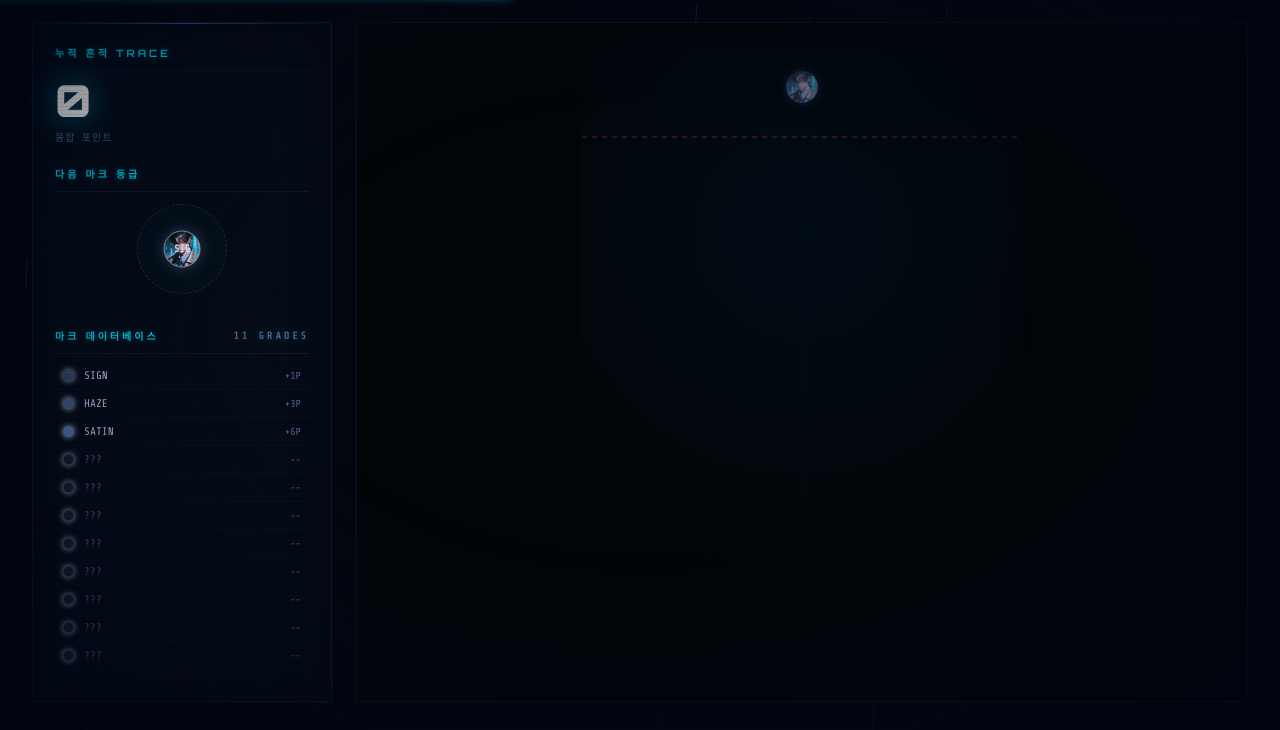
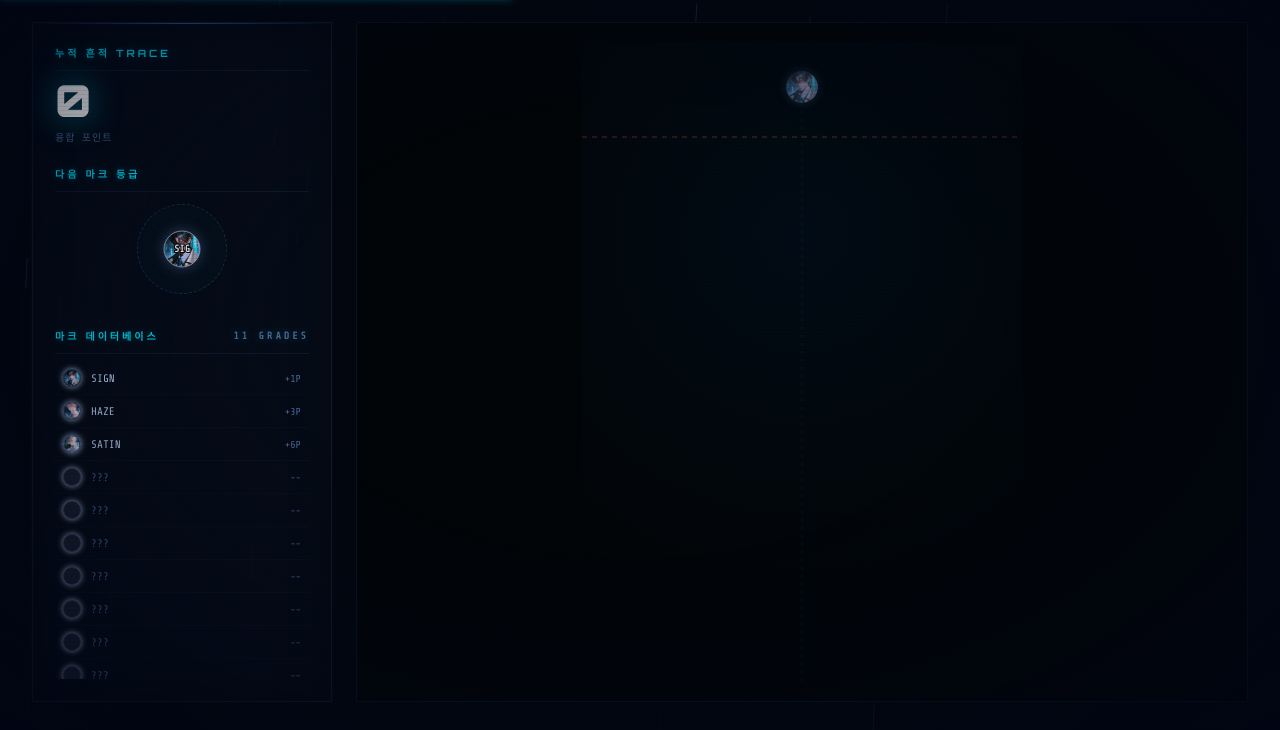
Before and after one commit to WHOYOU-Design/Cove, a plain HTML site: page index.html in a window 1280 px wide. Shown: the part 70-800 px from the top of the page. Drawn offline with nearby package versions, Linux system fonts and the light colour scheme; animation ran at ten frames a second.

Commit message:
Update index.html

```diff
--- a/index.html
+++ b/index.html
@@ -396,7 +396,7 @@
         .db-row-item:hover { background: rgba(80,160,255,0.04); }
 
         .db-circle-color {
-            width: 11px; height: 11px;
+            width: 18px; height: 18px;
             border-radius: 50%; flex-shrink: 0;
             border: 1px solid rgba(255,255,255,0.3);
             box-shadow: 0 0 6px currentColor;
@@ -1030,7 +1030,7 @@
             border-left: 1px solid var(--border-dim);
         }
         .audio-btn {
-            background: transparent border: 1px solid var(--border-mid);
+            background: transparent; border: 1px solid var(--border-mid);
             color: var(--text-primary); border-radius: 4px;
             padding: 4px 8px; cursor: pointer;
             font-size: 12px; transition: all 0.2s;
@@ -1458,10 +1458,6 @@ function toggleBgm() {
     }
 }
 
-function changeVolume(val) {
-    bgm.volume = parseFloat(val);
-}
-
 // 브라우저 자동재생 정책 대응
 document.body.addEventListener('click', function initBgm() {
     if (bgm.paused && isBgmEnabled) {
@@ -1611,7 +1607,7 @@ function triggerTab(e, id) {
 }
 
 // ============================================================
-// MODULE 1: MARK CONDENSATION (SUIKA)
+// MODULE 1: MARK CONDENSATION (SUIKA) - IMAGES FULLY INTEGRATED
 // ============================================================
 const SUIKA_UNITS = [
     { id:1,  name:"SIGN",    r:16,  pts:1,  color:"#3a4a6b" },
@@ -1627,19 +1623,25 @@ const SUIKA_UNITS = [
     { id:11, name:"GASOLINE",r:130, pts:66, color:"#00e676" },
 ];
 
-const SUIKA_IMAGES = [];
-for (let i = 1; i <= 11; i++) {
-    const img = new Image();
-    img.src = `A${i}.PNG`;
-    SUIKA_IMAGES.push(img);
-}
-
 let sEngine, sWorld, sRunner, sCanvas, sCtx;
 let sFruits = [], sScore = 0;
 let sCurLevel = 1, sNextLevel = 1;
 let sCanDrop = true, sGameOver = false;
 let suikaRunning = false, sGhostX = 220, sAnimId = null;
 let sUnlockedLevels = new Set([1, 2, 3]); // 초기 해금 등급
+
+// ★ 이미지 완벽 연동 구간 ★
+// 로딩 시점에 지연이 발생해도 미리보기 창에 즉시 다시 그려지도록 onload 이벤트 추가
+const SUIKA_IMAGES = [];
+for (let i = 1; i <= 11; i++) {
+    const img = new Image();
+    img.onload = () => {
+        // 이미지가 로딩 완료되는 순간 현재 넥스트 캔버스에 속해있다면 다시 그려줌
+        if (sNextLevel === i) drawNextPreview();
+    };
+    img.src = `A${i}.PNG`; // 정확하게 A1.PNG ~ A11.PNG 경로 사용
+    SUIKA_IMAGES.push(img);
+}
 
 function buildMarkDB() {
     const list = document.getElementById('mark-db-list');
@@ -1648,8 +1650,13 @@ function buildMarkDB() {
         const unlocked = sUnlockedLevels.has(u.id);
         const d = document.createElement('div');
         d.className = 'db-row-item';
+        // 좌측 목록에서도 이미지가 보이도록 사이즈(18px) 키우고 백그라운드로 이미지 삽입
         d.innerHTML = `
-            <div class="db-circle-color" style="background:${unlocked ? u.color : '#1a2030'}; border-color:${unlocked ? u.color : '#2a3a50'};"></div>
+            <div class="db-circle-color" style="
+                width: 18px; height: 18px;
+                background: ${unlocked ? `url('A${u.id}.PNG') center/cover no-repeat` : '#1a2030'};
+                border-color: ${unlocked ? u.color : '#2a3a50'};">
+            </div>
             <div class="db-name" style="${unlocked ? '' : 'color:var(--text-muted);'}">${unlocked ? u.name : '???'}</div>
             <div class="db-pts">${unlocked ? '+'+u.pts+'P' : '--'}</div>
         `;
@@ -1763,25 +1770,31 @@ function drawNextPreview() {
     const nx = nc.getContext('2d');
     nx.clearRect(0,0,60,60);
     const u = SUIKA_UNITS[sNextLevel-1];
-    // glow
+
+    // 배경색 채우기
     nx.shadowBlur = 14; nx.shadowColor = u.color;
     nx.fillStyle = u.color;
     nx.beginPath(); nx.arc(30,30,18,0,Math.PI*2); nx.fill();
     nx.shadowBlur = 0;
 
-    // Draw Image
+    // 이미지 그리기
     nx.save();
     nx.beginPath(); nx.arc(30,30,18,0,Math.PI*2); nx.clip();
     const nImg = SUIKA_IMAGES[sNextLevel-1];
-    if (nImg.complete && nImg.naturalWidth !== 0) {
+    if (nImg && nImg.complete && nImg.naturalWidth !== 0) {
         nx.drawImage(nImg, 30-18, 30-18, 36, 36);
     }
     nx.restore();
 
+    // 테두리
     nx.strokeStyle = 'rgba(255,255,255,0.5)'; nx.lineWidth = 1;
     nx.beginPath(); nx.arc(30,30,18,0,Math.PI*2); nx.stroke();
+
+    // 텍스트 (이미지가 들어갔으므로 이름도 테두리 넣어 가독성 확보)
     nx.fillStyle = '#fff'; nx.font = 'bold 10px Share Tech Mono';
     nx.textAlign = 'center'; nx.textBaseline = 'middle';
+    nx.lineWidth = 2; nx.strokeStyle = '#000';
+    nx.strokeText(u.name.substring(0,3), 30, 30);
     nx.fillText(u.name.substring(0,3), 30, 30);
 }
 
@@ -1795,7 +1808,7 @@ function renderSuika() {
     sCtx.beginPath(); sCtx.moveTo(0,95); sCtx.lineTo(440,95); sCtx.stroke();
     sCtx.setLineDash([]);
 
-    // drop guide
+    // drop guide (현재 들고 있는 과일 투명하게 그리기)
     if (sCanDrop && !sGameOver) {
         const rad = SUIKA_UNITS[sCurLevel-1].r;
         const tx = Math.max(rad+4, Math.min(440-rad-4, sGhostX));
@@ -1803,21 +1816,23 @@ function renderSuika() {
         sCtx.setLineDash([3,5]);
         sCtx.beginPath(); sCtx.moveTo(tx,45); sCtx.lineTo(tx,640); sCtx.stroke();
         sCtx.setLineDash([]);
+
         const u = SUIKA_UNITS[sCurLevel-1];
         sCtx.shadowBlur = 10; sCtx.shadowColor = u.color;
         sCtx.fillStyle = u.color; sCtx.globalAlpha = 0.4;
         sCtx.beginPath(); sCtx.arc(tx,45,rad,0,Math.PI*2); sCtx.fill();
-        sCtx.globalAlpha = 1; sCtx.shadowBlur = 0;
-
-        // Draw Image
+        sCtx.shadowBlur = 0;
+
+        // 투명 이미지 그리기
         sCtx.save();
         sCtx.globalAlpha = 0.4;
         sCtx.beginPath(); sCtx.arc(tx,45,rad,0,Math.PI*2); sCtx.clip();
         const gImg = SUIKA_IMAGES[sCurLevel-1];
-        if (gImg.complete && gImg.naturalWidth !== 0) {
+        if (gImg && gImg.complete && gImg.naturalWidth !== 0) {
             sCtx.drawImage(gImg, tx-rad, 45-rad, rad*2, rad*2);
         }
         sCtx.restore();
+        sCtx.globalAlpha = 1;
     }
 
     let rampage = false;
@@ -1827,37 +1842,45 @@ function renderSuika() {
         sCtx.save();
         sCtx.translate(f.position.x, f.position.y);
         sCtx.rotate(f.angle);
-        // glow
+
+        // glow 배경
         sCtx.shadowBlur = 12; sCtx.shadowColor = u.color;
         sCtx.fillStyle = u.color;
         sCtx.beginPath(); sCtx.arc(0,0,u.r,0,Math.PI*2); sCtx.fill();
         sCtx.shadowBlur = 0;
 
-        // Draw Image
+        // 이미지 그리기
         sCtx.save();
         sCtx.beginPath(); sCtx.arc(0,0,u.r,0,Math.PI*2); sCtx.clip();
         const cImg = SUIKA_IMAGES[f.gameLvl-1];
-        if (cImg.complete && cImg.naturalWidth !== 0) {
+        if (cImg && cImg.complete && cImg.naturalWidth !== 0) {
             sCtx.drawImage(cImg, -u.r, -u.r, u.r*2, u.r*2);
         }
         sCtx.restore();
 
-        // outer ring - bright and thick
+        // 아우터 라인
         sCtx.strokeStyle = 'rgba(255,255,255,0.92)'; sCtx.lineWidth = 2.2;
         sCtx.beginPath(); sCtx.arc(0,0,u.r,0,Math.PI*2); sCtx.stroke();
-        // inner ring
+
+        // 이너 라인
         sCtx.strokeStyle = 'rgba(255,255,255,0.3)'; sCtx.lineWidth = 1;
         sCtx.beginPath(); sCtx.arc(0,0,u.r*0.65,0,Math.PI*2); sCtx.stroke();
-        // label
+
+        // 텍스트 (이미지가 깔려있으므로 검은색 외곽선 추가)
         sCtx.fillStyle = '#fff';
         sCtx.font = `700 ${Math.max(9, u.r*0.45)}px Share Tech Mono`;
         sCtx.textAlign = 'center'; sCtx.textBaseline = 'middle';
+
         if (sUnlockedLevels.has(f.gameLvl)) {
             const nameShort = u.name.length > 6 ? u.name.substring(0,6) : u.name;
+            sCtx.lineWidth = 2; sCtx.strokeStyle = '#000';
+            sCtx.strokeText(nameShort, 0, 0);
             sCtx.fillText(nameShort, 0, 0);
         } else {
-            sCtx.fillStyle = 'rgba(255,255,255,0.35)';
+            sCtx.lineWidth = 2; sCtx.strokeStyle = '#000';
+            sCtx.fillStyle = 'rgba(255,255,255,0.8)';
             sCtx.font = `700 ${Math.max(8, u.r*0.38)}px Share Tech Mono`;
+            sCtx.strokeText('???', 0, 0);
             sCtx.fillText('???', 0, 0);
         }
         sCtx.restore();
@@ -2160,7 +2183,7 @@ const DECEASED_DB = [
         lore: {
             surface: "HAN YIGYEOL: 소멸 직전, 그는 외해로 연결되는 부항구 지하 터널 설계도를 GARDEN에 전달했다. OFFICE는 깨끗한 폭주사로 공식 처리했다.",
             hidden:  "HAN YIGYEOL: CENTER의 내부 집행 명령서가 확인됐다 — 그는 폭주로 죽은 것이 아니다. 지하 터널 설계도의 출처를 추적한 OFFICE가 '침묵 집행'을 승인했고, CENTER 캡틴 하나가 직접 처리했다.",
-            deep:    "HAN YIGYEOL: 설계도는 미끼였다. 그가 진짜로 GARDEN에 넘긴 파밀 발생지 좌표가 담긴 암호화 필름이다. 현재 GARDEN 키퍼의 금고 가장 깊은 칸에 있다. OFFICE는 그 존재를 모른다.",
+            deep:    "HAN YIGYEOL: 설계도는 미끼였다. 그가 진짜로 GARDEN에 넘긴 것은 파밀 발생지 좌표가 담긴 암호화 필름이다. 현재 GARDEN 키퍼의 금고 가장 깊은 칸에 있다. OFFICE는 그 존재를 모른다.",
             suffix: { A: " — 기억은 당신 안에서 타오른다.", B: " — 데이터베이스 기록 완료. 파일 ID: HY-20-VERDE.", C: " — 연기 속에서 진실이 사라진다." }
         }
     },
```
